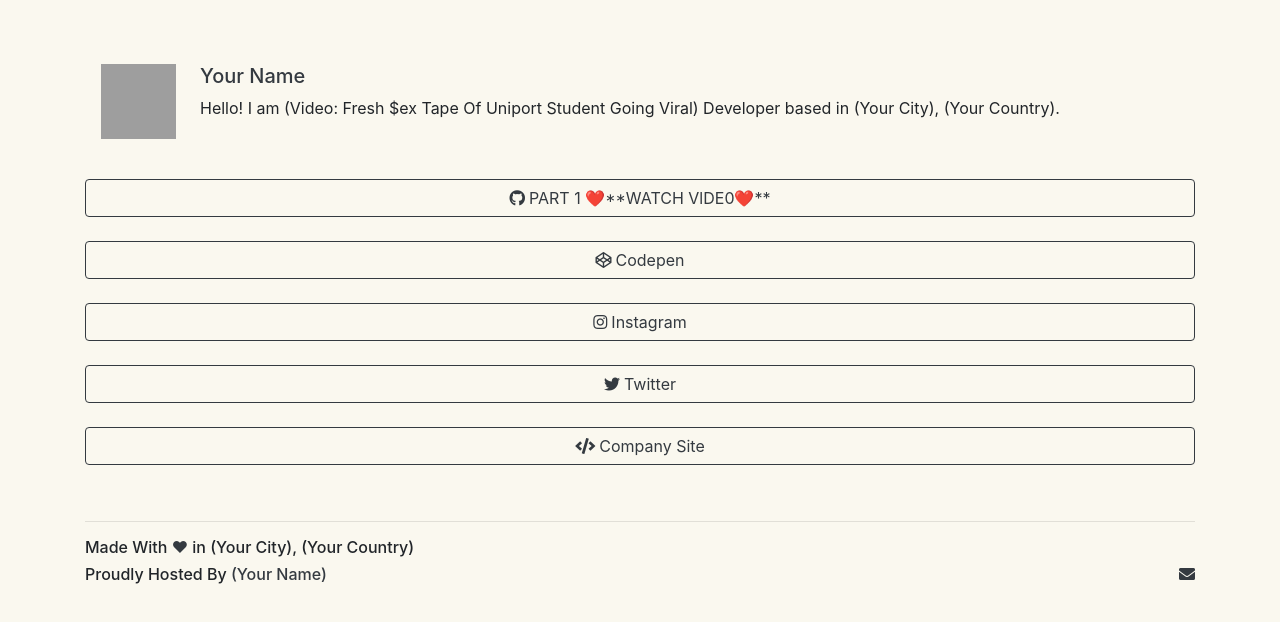
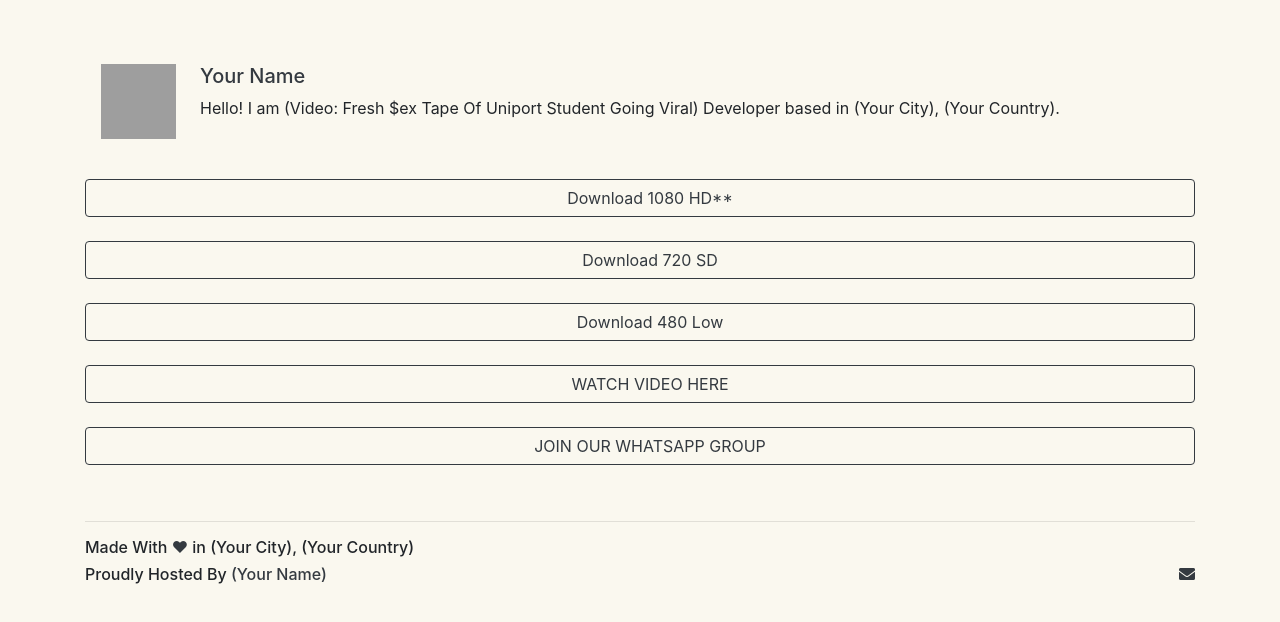
Before and after one commit to xxxvideox/xxxvideox.github.io, a plain HTML site: page index.html in a window 1280 px wide. Drawn offline with nearby package versions, Linux system fonts and the light colour scheme; grey boxes are pictures that could not be loaded.

Commit message:
Update index.html

```diff
--- a/index.html
+++ b/index.html
@@ -54,15 +54,15 @@
     </div>
   </div>
 <div class="mt-4">
-  <a href="#" class="btn btn-outline-dark btn-block" role="button" target="_blank"><i class="fab fa-github">&nbsp;</i>PART 1 ❤️**WATCH VlDE0❤️**</a>
+  <a href="#" class="btn btn-outline-dark btn-block" role="button" target="_blank"><i class="fab fa-download">&nbsp;</i>Download 1080 HD**</a>
   <br>
-  <a href="#" class="btn btn-outline-dark btn-block" role="button" target="_blank"><i class="fab fa-codepen">&nbsp;</i>Codepen</a>
+  <a href="#" class="btn btn-outline-dark btn-block" role="button" target="_blank"><i class="fab fa-download">&nbsp;</i>Download 720 SD</a>
   <br>
-  <a href="#" class="btn btn-outline-dark btn-block" role="button" target="_blank"><i class="fab fa-instagram">&nbsp;</i>Instagram</a>
+  <a href="#" class="btn btn-outline-dark btn-block" role="button" target="_blank"><i class="fab fa-download">&nbsp;</i>Download 480 Low</a>
   <br>
-  <a href="#" class="btn btn-outline-dark btn-block" role="button" target="_blank"><i class="fab fa-twitter">&nbsp;</i>Twitter</a>
+  <a href="#" class="btn btn-outline-dark btn-block" role="button" target="_blank"><i class="fab fa-play">&nbsp;</i>WATCH VIDEO HERE</a>
   <br>
-  <a href="#" class="btn btn-outline-dark btn-block" role="button" target="_blank"><i class="fa fa-code">&nbsp;</i>Company Site</a>
+  <a href="#" class="btn btn-outline-dark btn-block" role="button" target="_blank"><i class="fa fa-whatsapp">&nbsp;</i>JOIN OUR WHATSAPP GROUP</a>
 </div>
         <!--------------------Footer---------------------------->
   <div class="footer mt-5">
```
